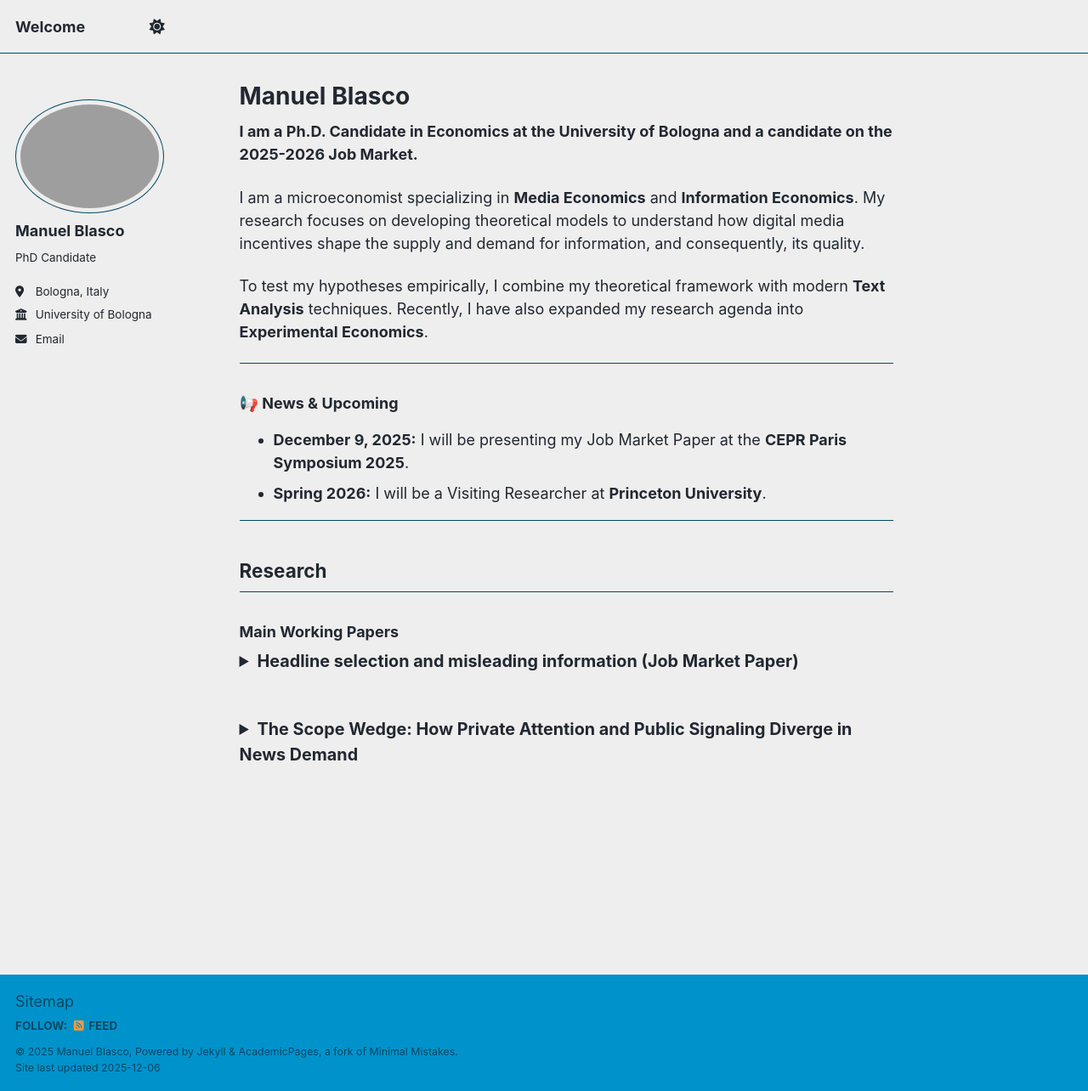
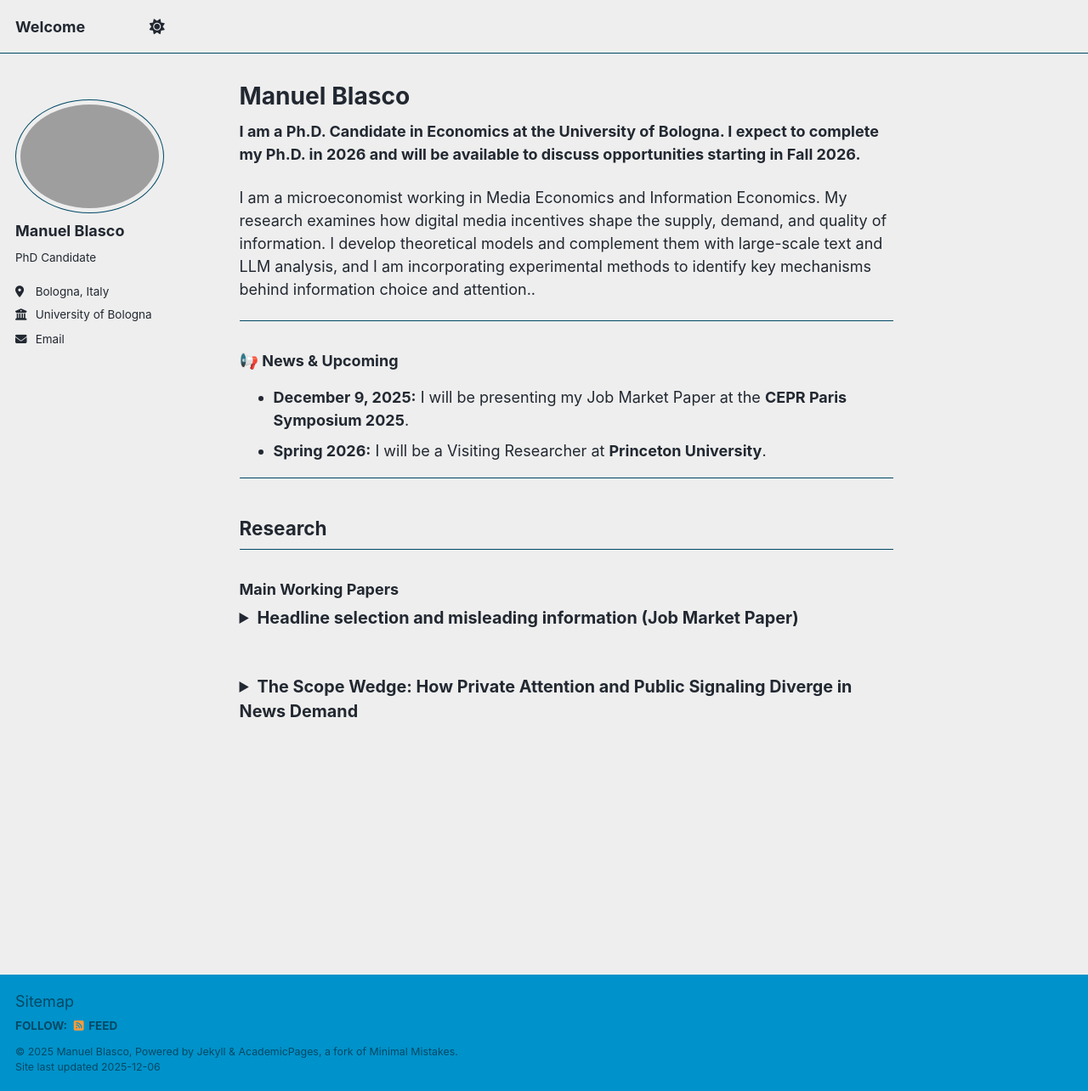
Before and after one commit to ManuelBlasco/manuelblasco.github.io, a Jekyll site: the page built from _pages/about.md, in a window 1280 px wide and 1284 px high. Shown: the whole window at 85% size. Built offline with Jekyll 4.4.1, drawn with Linux system fonts in a browser that asks for light colours; a script that is not in the unit is left out.

Commit message:
Update about.md

```diff
--- a/_pages/about.md
+++ b/_pages/about.md
@@ -8,11 +8,9 @@ redirect_from:
   - /about.html
 ---
 
-**I am a Ph.D. Candidate in Economics at the University of Bologna and a candidate on the 2025-2026 Job Market.**
+**I am a Ph.D. Candidate in Economics at the University of Bologna. I expect to complete my Ph.D. in 2026 and will be available to discuss opportunities starting in Fall 2026.**
 
-I am a microeconomist specializing in **Media Economics** and **Information Economics**. My research focuses on developing theoretical models to understand how digital media incentives shape the supply and demand for information, and consequently, its quality.
-
-To test my hypotheses empirically, I combine my theoretical framework with modern **Text Analysis** techniques. Recently, I have also expanded my research agenda into **Experimental Economics**.
+I am a microeconomist working in Media Economics and Information Economics. My research examines how digital media incentives shape the supply, demand, and quality of information. I develop theoretical models and complement them with large-scale text and LLM analysis, and I am incorporating experimental methods to identify key mechanisms behind information choice and attention..
 
 ---
 
```
